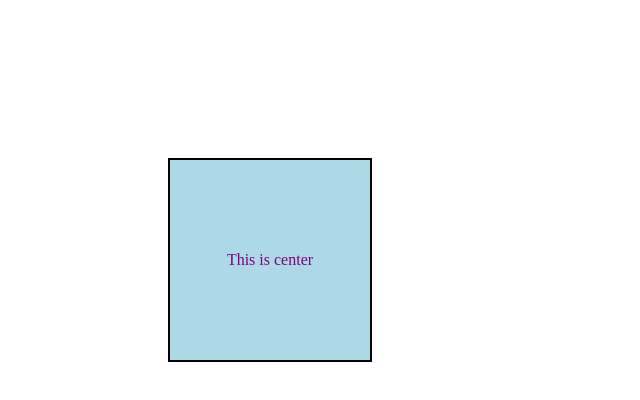
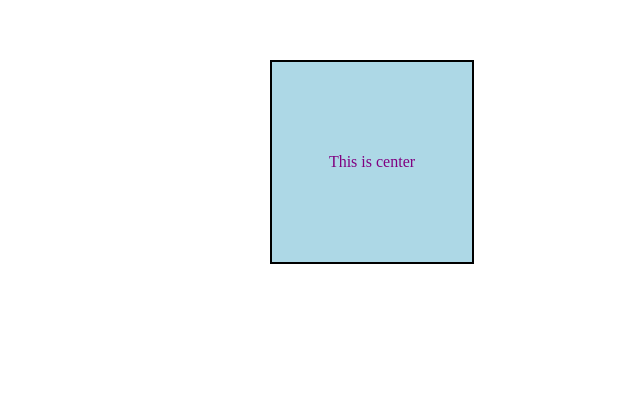
Before and after one commit to acciojob/box-center-MohammedUmar09, a website: page main.html in a window 1280 px wide. Shown: the part 148-548 px from the top of the page, without its empty margins (370-1010 px from the left). Drawn offline with Linux system fonts and the light colour scheme.

Commit message:
created a submission

```diff
--- a/main.html
+++ b/main.html
@@ -9,9 +9,7 @@
 <body>
 	<!-- the entire body must be written by student -->
 	<div id="container">
-		<div id="box">
-			<div id="text">This is center</div>
-		</div>
+		<div id="box">This is center</div>
 	</div>
     <script type="text/javascript" src="./script.js">
 </script>
--- a/styles.css
+++ b/styles.css
@@ -1,19 +1,21 @@
 /*  your css code here. If applicable */
 #container{
-	display: flex;
-	justify-content: center;
-	align-items: center;
-	height: 100vh;
+	position: relative;
+	width: 100%;
+    height: 400px;
 }
 #box{
 	width: 200px;
 	height: 200px;
 	background-color: lightblue;
 	border: 2px solid black;
-	display: flex;
-	justify-content: center;
-	align-items: center;
+	color: purple;
+
+	position: absolute;
+	top: 50%;
+    left: 50%;
+
+    line-height: 200px;
+    text-align: center;
+
 }
-#text{
-color: purple;
-}
```
